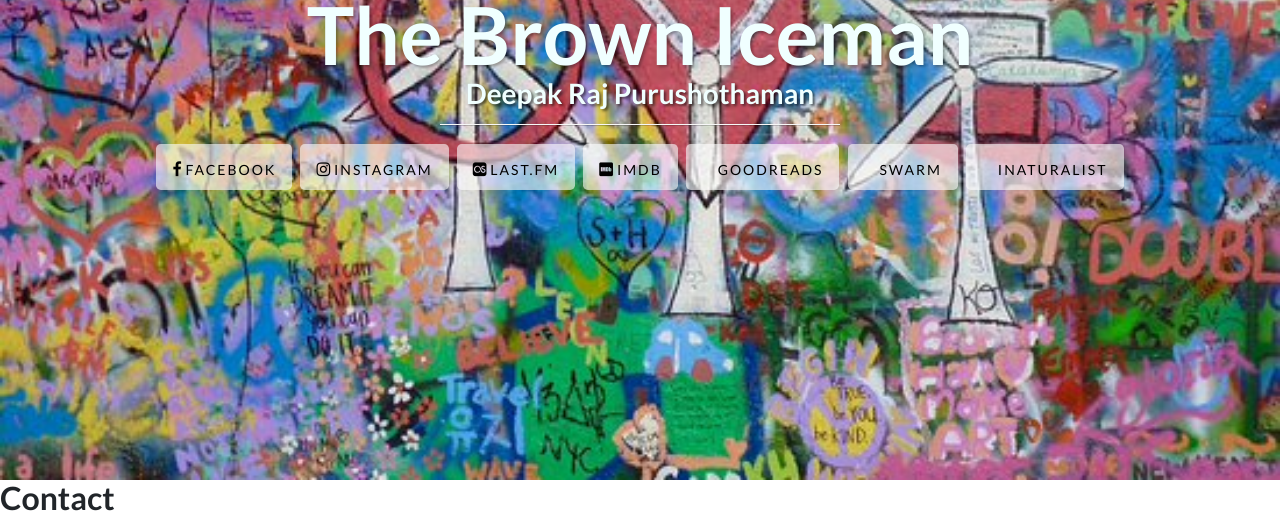
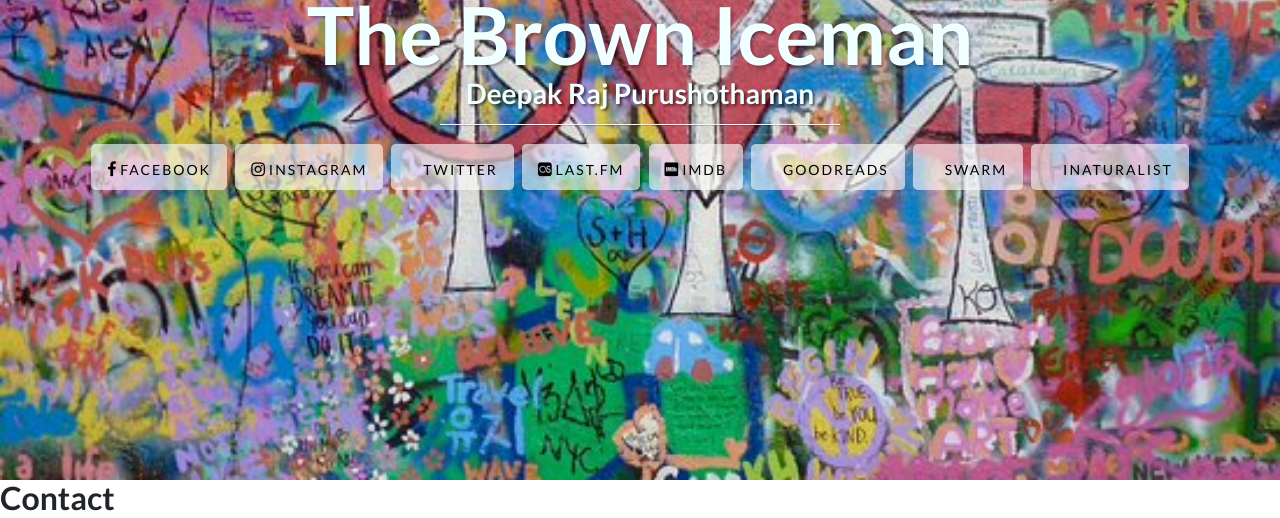
Before and after one commit to deepakrajpurushothaman/PersonalPortfolio, a plain HTML site: page index.html in a window 1280 px wide. Shown: the part 397-915 px from the top of the page. Drawn offline with nearby package versions, Linux system fonts and the light colour scheme.

Commit message:
Update index.html

```diff
--- a/index.html
+++ b/index.html
@@ -51,6 +51,12 @@
               <span class="network-name"> Instagram </span>
               </a>
           </li>
+            <li class="list-inline-item">
+            <a href="https://twitter.com/TheBrownIceman" target="_blank" class="btn btn-secondary btn-lg">
+                <i class="fab fa-twitter" aria-hidden="true"></i>
+              <span class="network-name"> Twitter </span>
+              </a>
+          </li>
           <li class="list-inline-item">
             <a href="https://www.last.fm/user/DeepakRajPurush" target="_blank" class="btn btn-secondary btn-lg">
                 <i class="fa fa-lastfm-square" aria-hidden="true"></i>
```
